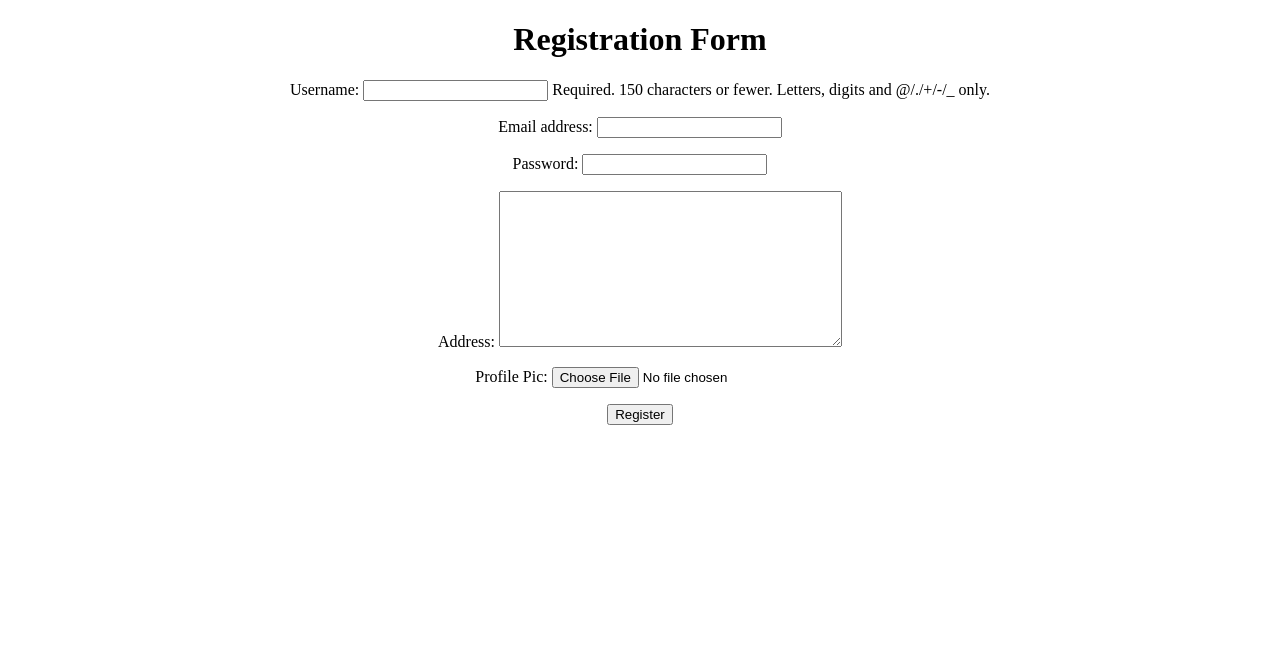
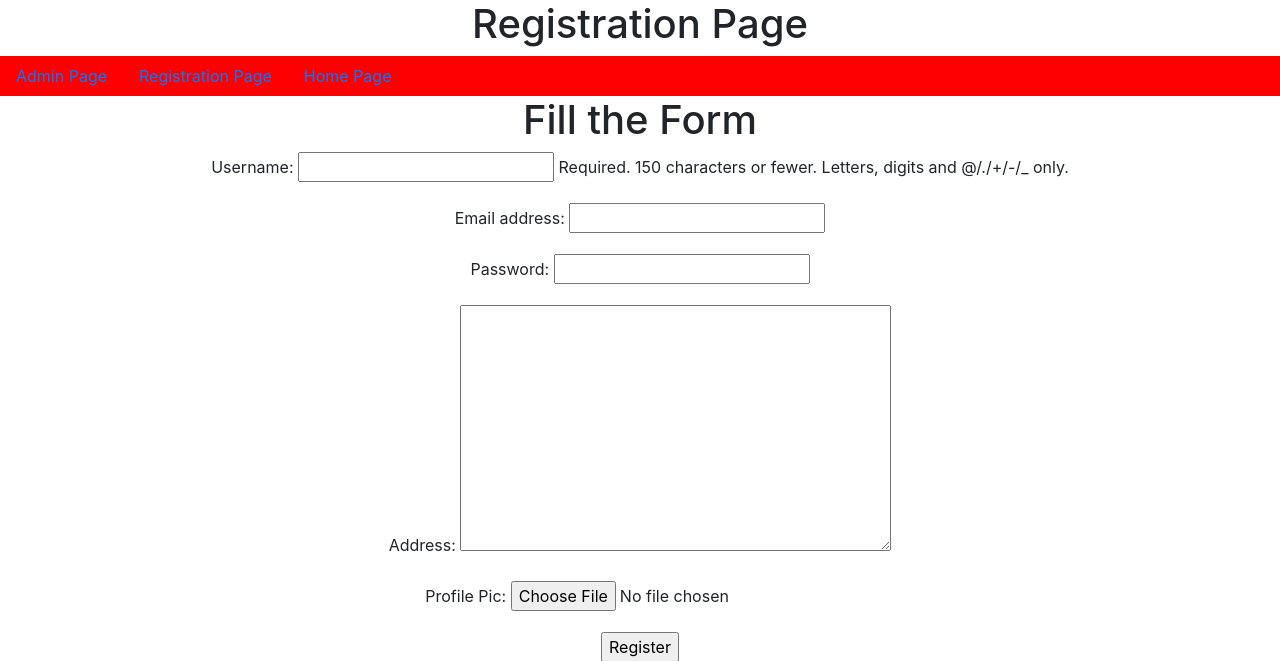
Before and after one commit to Munishr143/User_Registration, a Django app: page /Registration/ in a window 1280 px wide. Shown: the top 661 px of the page. Run offline with Django 4.2, Linux system fonts and the light colour scheme.

Commit message:
first commit

```diff
--- a/Project_33/urls.py
+++ b/Project_33/urls.py
@@ -22,4 +22,5 @@ from app.views import *
 urlpatterns = [
     path('admin/', admin.site.urls),
     path('Registration/', Registration, name='Registration'),
+    path('Home/', Home, name='Home'),
 ]+static(settings.MEDIA_URL, document_root=settings.MEDIA_ROOT)
--- a/app/views.py
+++ b/app/views.py
@@ -5,6 +5,9 @@ from app.forms import *
 from django.http import HttpResponse
 
 from django.core.mail import send_mail
+
+def Home(request):
+    return render(request, 'home.html')
 
 def Registration(request):
     UFO=User_Form()
--- /dev/null
+++ b/templates/dummy.html
@@ -0,0 +1,42 @@
+<!doctype html>
+<html lang="en">
+  <head>
+    <!-- Required meta tags -->
+    <meta charset="utf-8">
+    <meta name="viewport" content="width=device-width, initial-scale=1, shrink-to-fit=no">
+
+    <!-- Bootstrap CSS -->
+    <link rel="stylesheet" href="https://cdn.jsdelivr.net/npm/bootstrap@4.6.2/dist/css/bootstrap.min.css" integrity="sha384-xOolHFLEh07PJGoPkLv1IbcEPTNtaed2xpHsD9ESMhqIYd0nLMwNLD69Npy4HI+N" crossorigin="anonymous">
+{% block title %}
+    <title>Hello, world!</title>
+{% endblock %}
+  </head>
+  <body>
+    <center>
+        <h1>Registration Page</h1>
+        <nav class="nav" style="background-color: red;">
+            <a href="{% url 'admin:index' %}" class="nav-link">Admin Page</a>
+            <a href="{% url 'Registration' %}" class="nav-link">Registration Page</a>
+            <a href="{% url 'Home' %}" class="nav-link">Home Page</a>
+
+        </nav>
+
+        {% block body_block %}
+
+        {% endblock %}
+
+    <!-- Optional JavaScript; choose one of the two! -->
+
+    <!-- Option 1: jQuery and Bootstrap Bundle (includes Popper) -->
+    <script src="https://cdn.jsdelivr.net/npm/jquery@3.5.1/dist/jquery.slim.min.js" integrity="sha384-DfXdz2htPH0lsSSs5nCTpuj/zy4C+OGpamoFVy38MVBnE+IbbVYUew+OrCXaRkfj" crossorigin="anonymous"></script>
+    <script src="https://cdn.jsdelivr.net/npm/bootstrap@4.6.2/dist/js/bootstrap.bundle.min.js" integrity="sha384-Fy6S3B9q64WdZWQUiU+q4/2Lc9npb8tCaSX9FK7E8HnRr0Jz8D6OP9dO5Vg3Q9ct" crossorigin="anonymous"></script>
+
+    <!-- Option 2: Separate Popper and Bootstrap JS -->
+    <!--
+    <script src="https://cdn.jsdelivr.net/npm/jquery@3.5.1/dist/jquery.slim.min.js" integrity="sha384-DfXdz2htPH0lsSSs5nCTpuj/zy4C+OGpamoFVy38MVBnE+IbbVYUew+OrCXaRkfj" crossorigin="anonymous"></script>
+    <script src="https://cdn.jsdelivr.net/npm/popper.js@1.16.1/dist/umd/popper.min.js" integrity="sha384-9/reFTGAW83EW2RDu2S0VKaIzap3H66lZH81PoYlFhbGU+6BZp6G7niu735Sk7lN" crossorigin="anonymous"></script>
+    <script src="https://cdn.jsdelivr.net/npm/bootstrap@4.6.2/dist/js/bootstrap.min.js" integrity="sha384-+sLIOodYLS7CIrQpBjl+C7nPvqq+FbNUBDunl/OZv93DB7Ln/533i8e/mZXLi/P+" crossorigin="anonymous"></script>
+    -->
+</center>
+  </body>
+</html>
--- a/templates/registration.html
+++ b/templates/registration.html
@@ -1,14 +1,11 @@
-<!DOCTYPE html>
-<html lang="en">
-<head>
-    <meta charset="UTF-8">
-    <meta http-equiv="X-UA-Compatible" content="IE=edge">
-    <meta name="viewport" content="width=device-width, initial-scale=1.0">
-    <title>Document</title>
-</head>
-<body>
-    <center>
-        <h1>Registration Form</h1>
+{% extends 'dummy.html' %}
+
+{% block title %}
+    <title>Registration Page</title>
+{% endblock %}
+
+{% block body_block %}
+        <h1>Fill the Form</h1>
 
         <form method="POST" enctype="multipart/form-data">
             {% csrf_token %}
@@ -19,7 +16,5 @@
 
             <input type="submit" value="Register">
         </form>
-    </center>
 
-</body>
-</html>
+{% endblock %}
```
Also changed, not shown: templates/home.html (added, +9 -0 lines).
